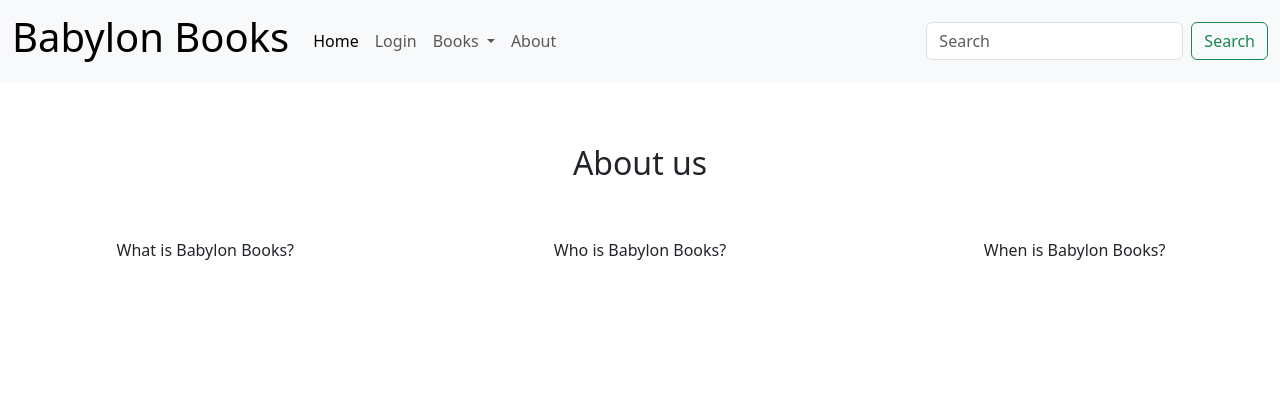
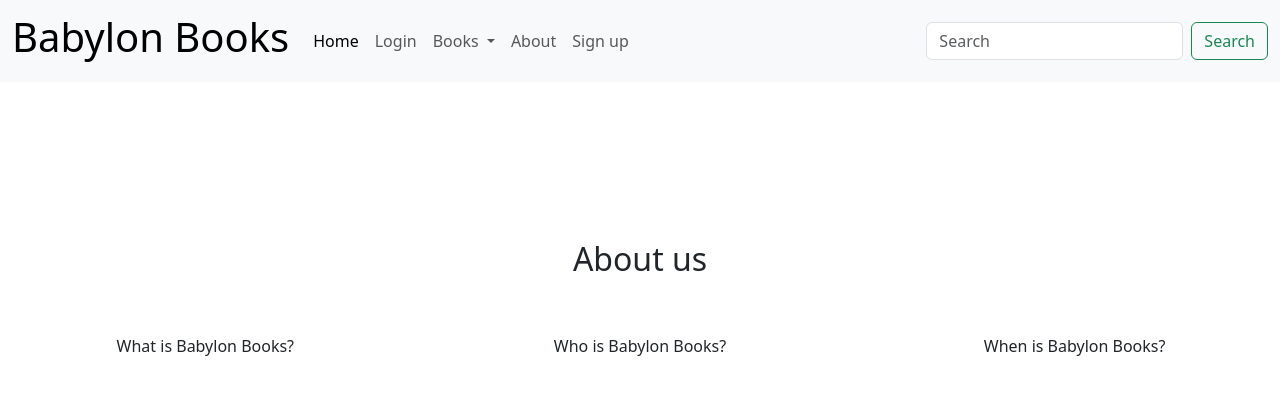
Before and after one commit to gazamcnulty/pp5-babylon-books, a Django app: page /about/ in a window 1280 px wide. Shown: the top 395 px of the page. Run offline with Django 3.2, Linux system fonts and the light colour scheme.

Commit message:
added signup link in navbar with allauth

```diff
--- a/babylon_books_app/urls.py
+++ b/babylon_books_app/urls.py
@@ -6,6 +6,7 @@ urlpatterns = [
     path('', views.homepage, name='homepage'),
     path('accounts/login/', views.login, name='login'),
     path('accounts/logout/', views.logout, name='logout'),
+    path('accounts/signup/', views.signup, name='signup'),
     path('books/', views.books, name='books'),
     path('about/', views.about, name='about'),
 ]
--- a/babylon_books_app/views.py
+++ b/babylon_books_app/views.py
@@ -18,6 +18,9 @@ def login(request):
 def logout(request):
     return render(request, 'logout.html')
 
+def signup(request):
+    return render(request, 'signup.html')
+
 
 def books(request):
     books = Book.objects.all()
--- a/templates/base.html
+++ b/templates/base.html
@@ -9,6 +9,7 @@
     <title>Babylon Books{% block extra_title %}{% endblock %}</title>
     {% block css %}
     <link href="https://cdn.jsdelivr.net/npm/bootstrap@5.3.2/dist/css/bootstrap.min.css" rel="stylesheet" integrity="sha384-T3c6CoIi6uLrA9TneNEoa7RxnatzjcDSCmG1MXxSR1GAsXEV/Dwwykc2MPK8M2HN" crossorigin="anonymous">
+    <link rel="stylesheet" type="text/css" href="{% static 'css/style.css' %}">
     {% endblock %}
 
     {% block extra_css %}
@@ -19,6 +20,10 @@
       <!--navbar template rendered here-->
       {% include 'navbar.html' %}
     </header>
+    <br>
+    <br>
+    <br>
+    <br>
     {% if messages %}
         <div class="message-container"></div>
     {% endif %}
--- a/templates/navbar.html
+++ b/templates/navbar.html
@@ -30,9 +30,18 @@
           <li class="nav-item">
             <a class="nav-link" href="{% url 'about' %}">About</a>
           </li>
+          {% if request.user.is_superuser %}
+          <li class="nav-item">
+            <a class="nav-link" href="">Store Management</a>
+          </li>
+          {% endif %}
           {% if request.user.is_authenticated %}
           <li class="nav-item">
-            <a class="nav-link" href="">Store Management</a>
+            <a class="nav-link" href="">Profile</a>
+          </li>
+          {% else %}
+          <li class="nav-item">
+            <a class="nav-link" href="{% url 'signup' %}">Sign up</a>
           </li>
           {% endif %}
         </ul>
```
Also changed, not shown: static/css/style.css (added).
